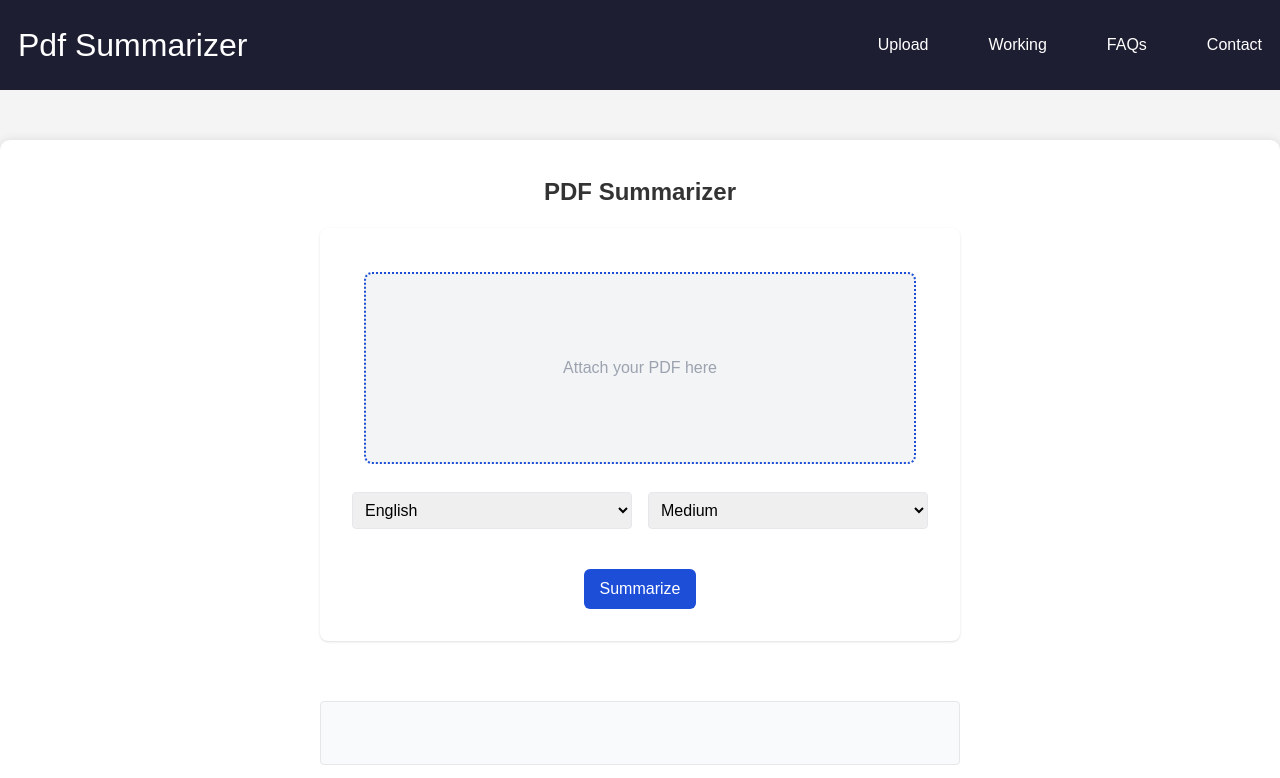
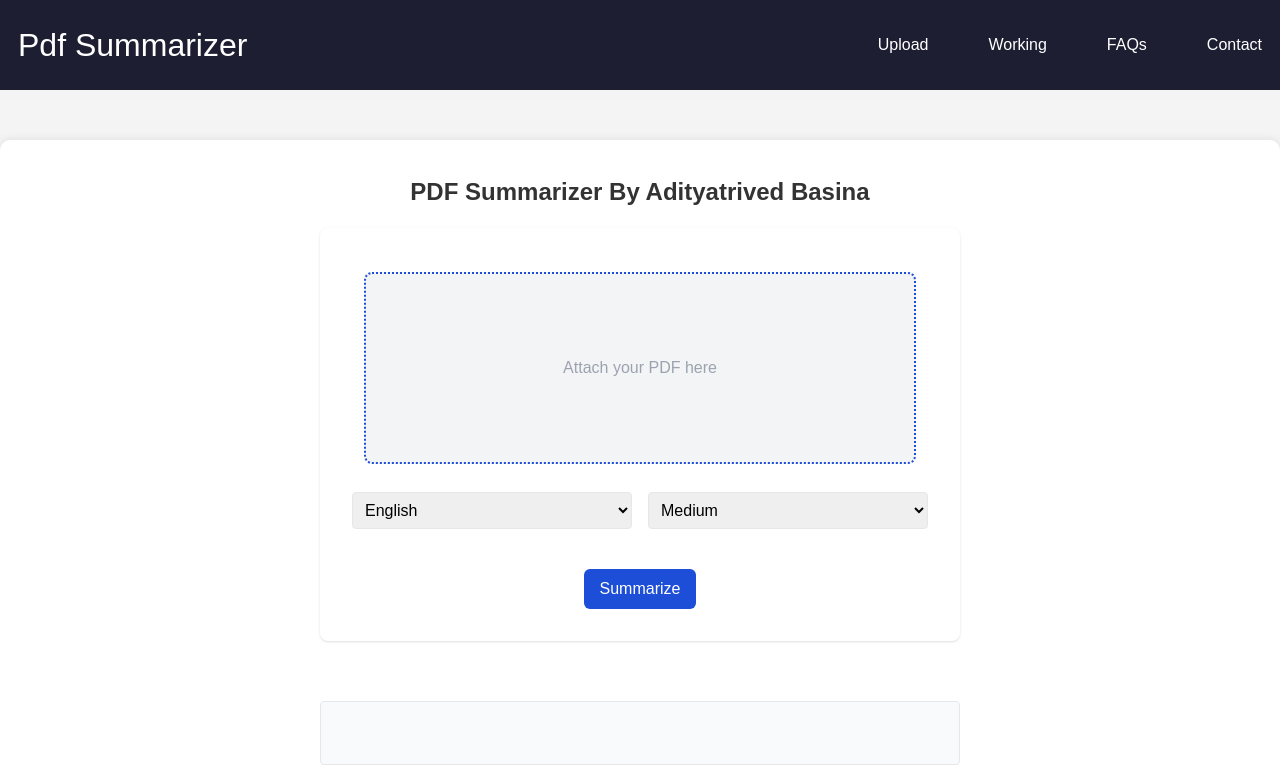
Before and after one commit to Adityatrived/PDF_SUMMARIZER, a website: page public/index.html in a window 1280 px wide. Shown: the top 778 px of the page. Drawn offline with nearby package versions, Linux system fonts and the light colour scheme.

Commit message:
index.html

```diff
--- a/public/index.html
+++ b/public/index.html
@@ -60,7 +60,7 @@
     <div class="container">
 
         <div class="w-full max-w-2xl mx-auto p-4">
-            <h1 class="text-2xl font-bold mb-4 text-center" id="UPLOAD">PDF Summarizer</h1>
+            <h1 class="text-2xl font-bold mb-4 text-center" id="UPLOAD">PDF Summarizer By Adityatrived Basina</h1>
 
             <form id="upload-form" class="mb-6">
                 <div class="py-8 bg-white px-2 rounded-lg shadow">
```
